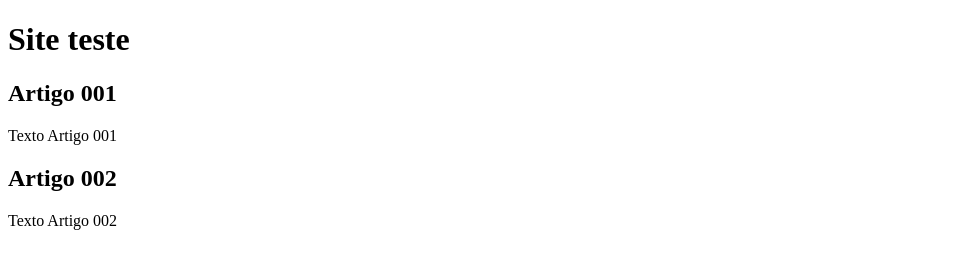
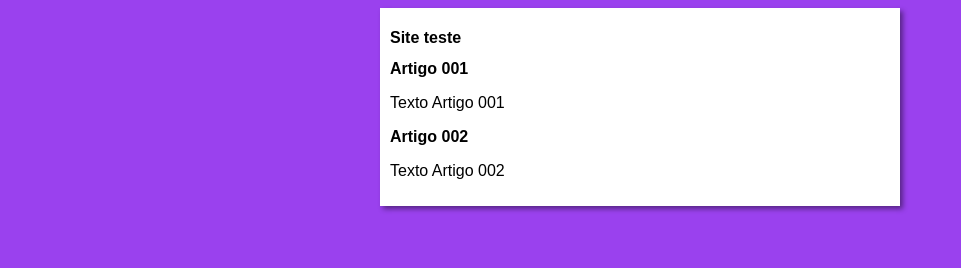
Before and after one commit to BrunoNeves214/projeto-site, a plain HTML site: page index.html in a window 1280 px wide. Shown: the whole page, without its empty margins (0-961 px from the left). Drawn offline with Linux system fonts and the light colour scheme.

Commit message:
alterações no design

```diff
--- /dev/null
+++ b/css/style.css
@@ -0,0 +1,16 @@
+*{
+    font-family: Arial, Helvetica, sans-serif;
+    font-size: 16px;
+}
+
+body{
+    background-color: rgba(132, 23, 235, 0.815);
+}
+
+main{
+    background-color: white;
+    width: 500px;
+    margin: auto;
+    padding: 10px;
+    box-shadow: 3px 3px 5px rgba(0, 0, 0, 0.435);
+}
--- a/index.html
+++ b/index.html
@@ -5,6 +5,7 @@
     <meta http-equiv="X-UA-Compatible" content="IE=edge">
     <meta name="viewport" content="width=device-width, initial-scale=1.0">
     <title>Site teste</title>
+    <link rel="stylesheet" href="css/style.css">
 </head>
 <body>
     <main>
```
